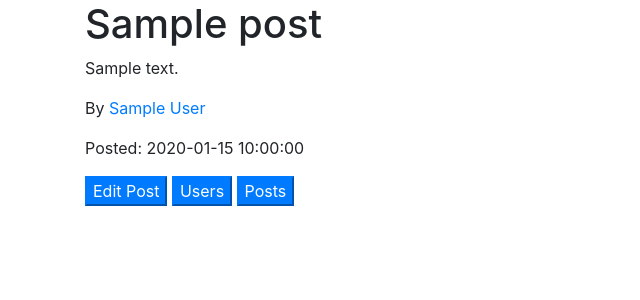
After one commit to a-packer/blogly_app, a Flask app: a page that uses templates/view_post.html in a window 1280 px wide. The commit adds this page. Shown: the top 300 px of the page, without its empty margins (0-640 px from the left). Run offline with Flask 2, Linux system fonts and the light colour scheme; tables that the repository leaves empty hold one stand-in row (values such as "Sample post"); some libraries are stand-ins or nearby versions.

Commit message:
add Post model, routes, and templates to create, edit and delete posts

```diff
--- a/App.py
+++ b/App.py
@@ -1,5 +1,5 @@
 from flask import Flask, request, redirect, render_template
-from models import db, connect_db, User
+from models import db, connect_db, User, Post
 from flask_debugtoolbar import DebugToolbarExtension
 
 
@@ -16,6 +16,7 @@ app.config['SQLALCHEMY_TRACK_MODIFICATIONS'] = False
 app.config['SQLALCHEMY_ECHO'] = True
 
 connect_db(app)
+# db.drop_all()
 db.create_all()
 
 
@@ -57,11 +58,12 @@ def create_user():
 
     return render_template('user_details.html', user=new_user)
 
-# --------------- Delete User Routes ---------------
+# --------------- Edit User Routes ---------------
 @app.route("/<int:user_id>/edit")
 def edit_user_form(user_id):
     """Access edit form for an existing user"""
     user = User.query.get_or_404(user_id)
+
     return render_template("edit_user_form.html", user=user)
 
 @app.route("/<int:user_id>/edit", methods=["POST"])
@@ -77,8 +79,8 @@ def edit_user(user_id):
 
     return redirect("/users")
 
-# --------------- Edit User Routes ---------------
-@app.route("/<int:user_id>/delete")
+# --------------- Delete User Routes ---------------
+@app.route("/<int:user_id>/delete", methods=["GET"])
 def delete_user_check(user_id):
     """Check to see if user really wanted to delete"""
     user = User.query.get_or_404(user_id)
@@ -92,3 +94,87 @@ def delete_user(user_id):
     db.session.commit()
 
     return redirect("/users")
+
+
+# --------------- User's new Post Routes ---------------------
+
+@app.route('/<int:user_id>/posts/new', methods=["GET"])
+def form_to_post(user_id):
+    """Show form to add post by a user"""
+    user = User.query.get_or_404(user_id)
+    return render_template("new_post_form.html", user=user)
+
+@app.route('/<int:user_id>/posts/new', methods=["POST"])
+def create_post(user_id):
+    """Create post created by a specific user"""
+
+    user = User.query.get_or_404(user_id)
+
+    title = request.form['title']
+    content = request.form['content']
+
+
+    new_post = Post(title=title, content=content, user_id=user_id)
+
+    db.session.add(new_post)
+    db.session.commit()
+
+    return redirect(f"/{user_id}")
+
+@app.route('/post<int:post_id>', methods=["GET"])
+def view_post(post_id):
+    """View post details, content, datetime created"""
+
+    post = Post.query.get_or_404(post_id)
+    user_id = post.user_id
+    user = User.query.get_or_404(user_id)
+
+    return render_template("view_post.html", post=post, user=user)
+
+@app.route('/posts', methods=["GET"])
+def all_posts():
+    """View all posts by all users in sequential order"""
+
+    all_posts = Post.query.all()
+
+    return render_template("all_posts.html", all_posts=all_posts)
+
+
+@app.route('/post<int:post_id>/edit', methods=["GET"])
+def edit_post_form(post_id):
+    """Form to edit an existing post"""
+
+    post = Post.query.get_or_404(post_id)
+    return render_template('edit_post.html', post=post)
+
+@app.route('/post<int:post_id>/edit', methods=["POST"])
+def edit_post(post_id):
+    """Edit an existing post"""
+
+    post = Post.query.get_or_404(post_id)
+    post.title = request.form['title']
+    post.content = request.form['content']
+
+    db.session.add(post)
+    db.session.commit()
+
+    return redirect(f"/post{post_id}")
+
+
+@app.route("/post<int:post_id>/delete", methods=["GET"])
+def delete_post_check(post_id):
+    """Check to see if user wants to delete an existing post"""
+
+    post = Post.query.get_or_404(post_id)
+
+    return render_template('delete_post.html', post=post)
+
+@app.route("/post<int:post_id>/delete", methods=["POST"])
+def delete_post(post_id):
+    """Delete an existing post from db"""
+
+    post = Post.query.get_or_404(post_id)
+    db.session.delete(post)
+    db.session.commit()
+
+    return redirect("/posts")
--- a/templates/delete_user.html
+++ b/templates/delete_user.html
@@ -5,6 +5,7 @@
 {% endblock %}
 
 {% block content %}
+
     <h1>Are you sure you want to delete: {{user.first_name}} {{user.last_name}}?</h1>
     <img src={{user.img_url}} width="100">
 
@@ -12,4 +13,5 @@
         <button class="btn-danger">Delete</button>
     </form>
     <a href="/"><button class="btn-success">Home</button></a>
+
 {% endblock %}
--- /dev/null
+++ b/templates/view_post.html
@@ -0,0 +1,17 @@
+{% extends 'base.html' %}
+
+{% block title %}
+{{post.title}}
+{% endblock %}
+
+{% block content %}
+    <h1>{{post.title}}</h1>
+    <p>{{post.content}}</p>
+    <p>By <a href='/{{user.id}}'>{{user.first_name}} {{user.last_name}}</a></p>
+    <p>Posted: {{post.created_at}}</p>
+
+    <a href='/post{{post.id}}/edit'><button class="btn-primary">Edit Post</button></a>
+    <a href='/users'><button class="btn-primary">Users</button></a>
+    <a href='/posts'><button class="btn-primary">Posts</button></a>
+
+{% endblock %}
```
Also changed, not shown: models.py (+24 -3 lines), templates/all_posts.html (added, +17 -0 lines), templates/delete_post.html (added, +14 -0 lines), templates/edit_post.html (added, +22 -0 lines), templates/new_post_form.html (added, +19 -0 lines), templates/user_details.html (+14 -3 lines), tests.py (added, +32 -0 lines).
